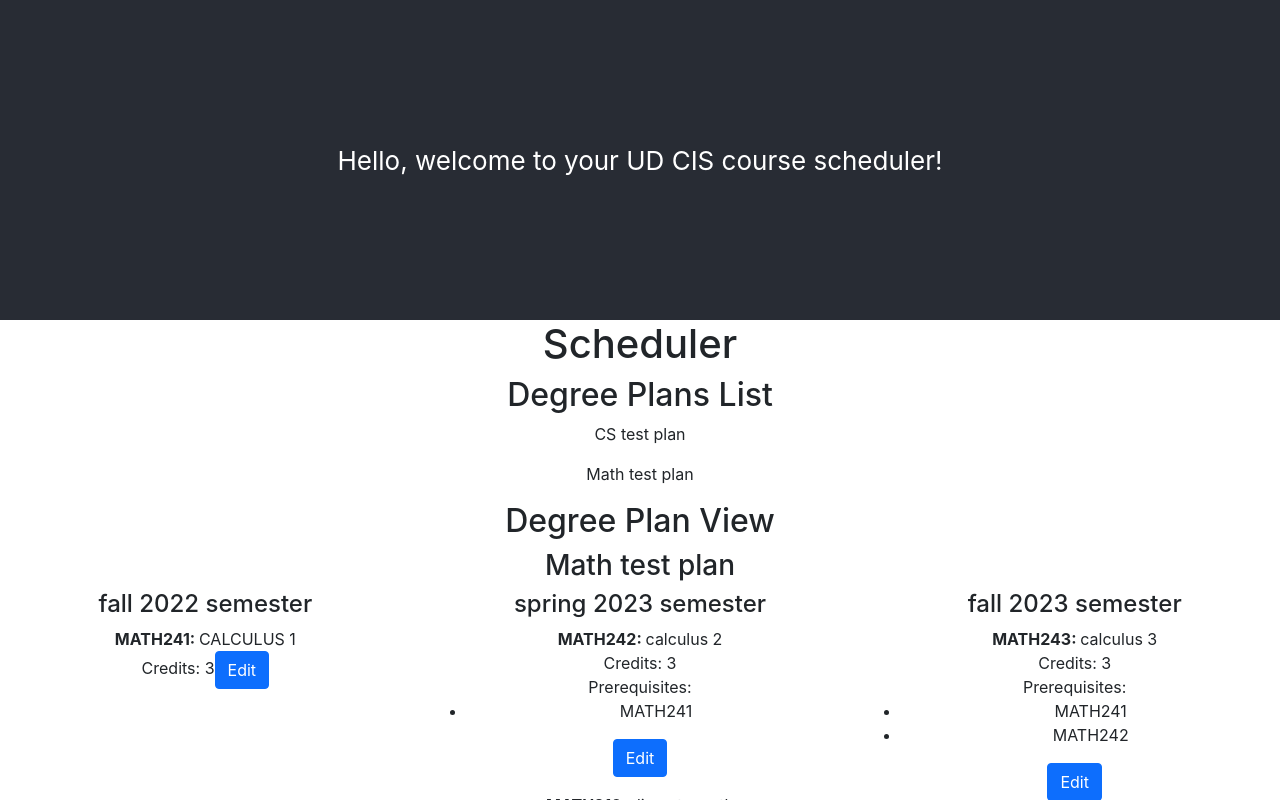
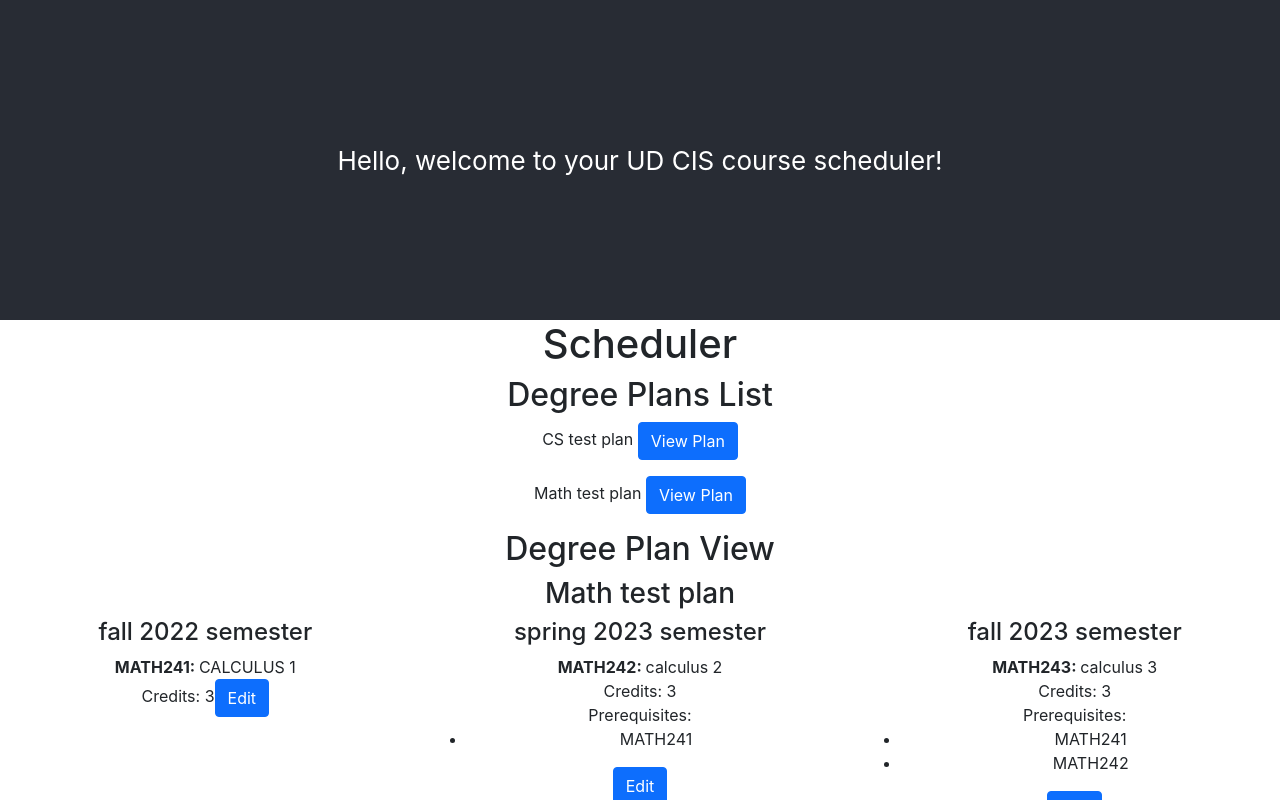
Before and after one commit to janahmedprg/cis-scheduler-team-22, a React (Create React App) app: page / in a window 1280 px wide. Shown: the top 800 px of the page. Built offline with nearby package versions, Linux system fonts and the light colour scheme.

Commit message:
made a button to select which plan is viewed

```diff
--- a/src/App.tsx
+++ b/src/App.tsx
@@ -25,7 +25,10 @@ function App(): JSX.Element {
             </header>
             <h1>Scheduler</h1>
             <h2>Degree Plans List</h2>
-            <ViewDegreePlansList degreePlansList={degreePlans} />
+            <ViewDegreePlansList
+                degreePlansList={degreePlans}
+                setSelectedPlanId={setSelectedPlanId}
+            />
             <h2>Degree Plan View</h2>
             <ViewDegreePlan
                 degreePlan={findDegreePlan(selectedPlanId)}
--- a/src/Compontents/viewDegreePlansList.tsx
+++ b/src/Compontents/viewDegreePlansList.tsx
@@ -1,10 +1,13 @@
 import React from "react";
+import { Button } from "react-bootstrap";
 import { DegreePlan } from "../interfaces/DegreePlan";
 
 export function ViewDegreePlansList({
-    degreePlansList
+    degreePlansList,
+    setSelectedPlanId
 }: {
     degreePlansList: DegreePlan[];
+    setSelectedPlanId: (id: number) => void;
 }): JSX.Element {
     return (
         <div>
@@ -12,7 +15,14 @@ export function ViewDegreePlansList({
                 {degreePlansList.map(
                     (degreePlanOption: DegreePlan): JSX.Element => (
                         <p key={degreePlanOption.id.toString()}>
-                            {degreePlanOption.name}
+                            {degreePlanOption.name}{" "}
+                            <Button
+                                onClick={() =>
+                                    setSelectedPlanId(degreePlanOption.id)
+                                }
+                            >
+                                View Plan
+                            </Button>
                         </p>
                     )
                 )}
```
